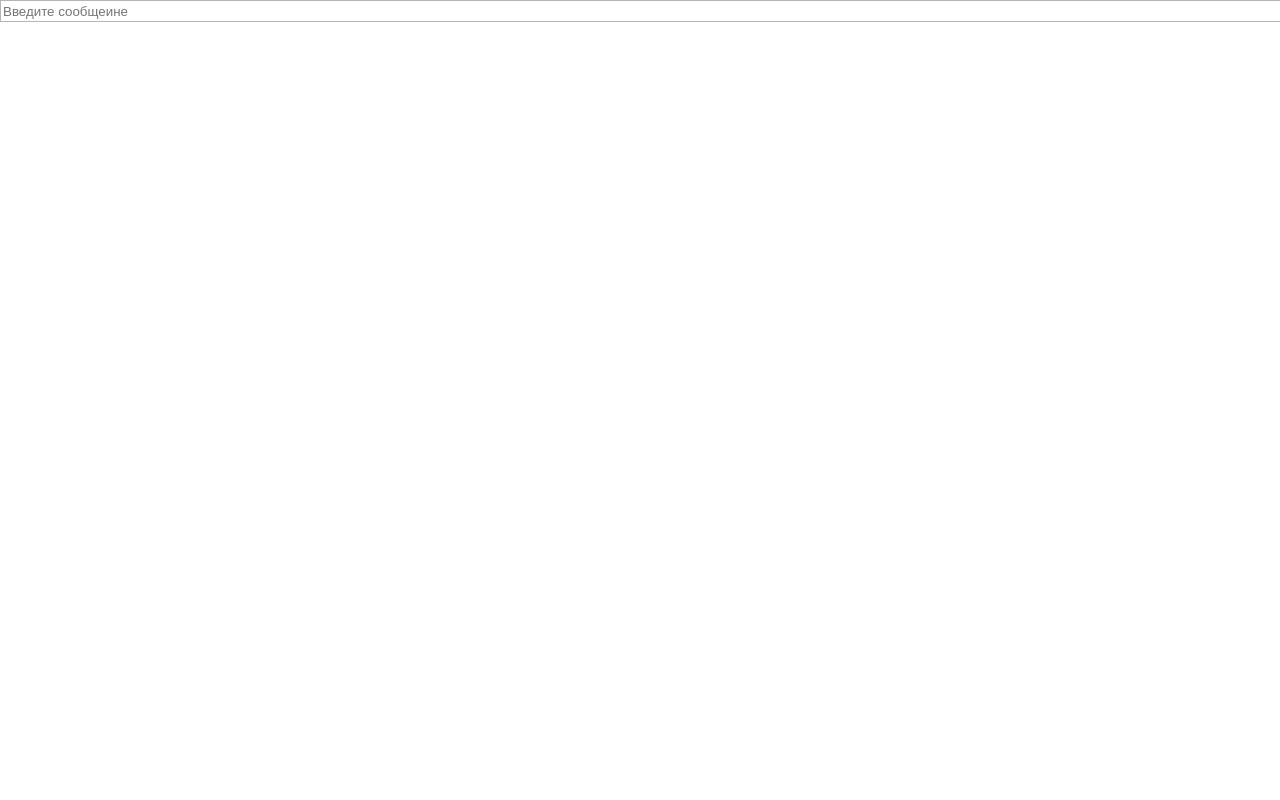
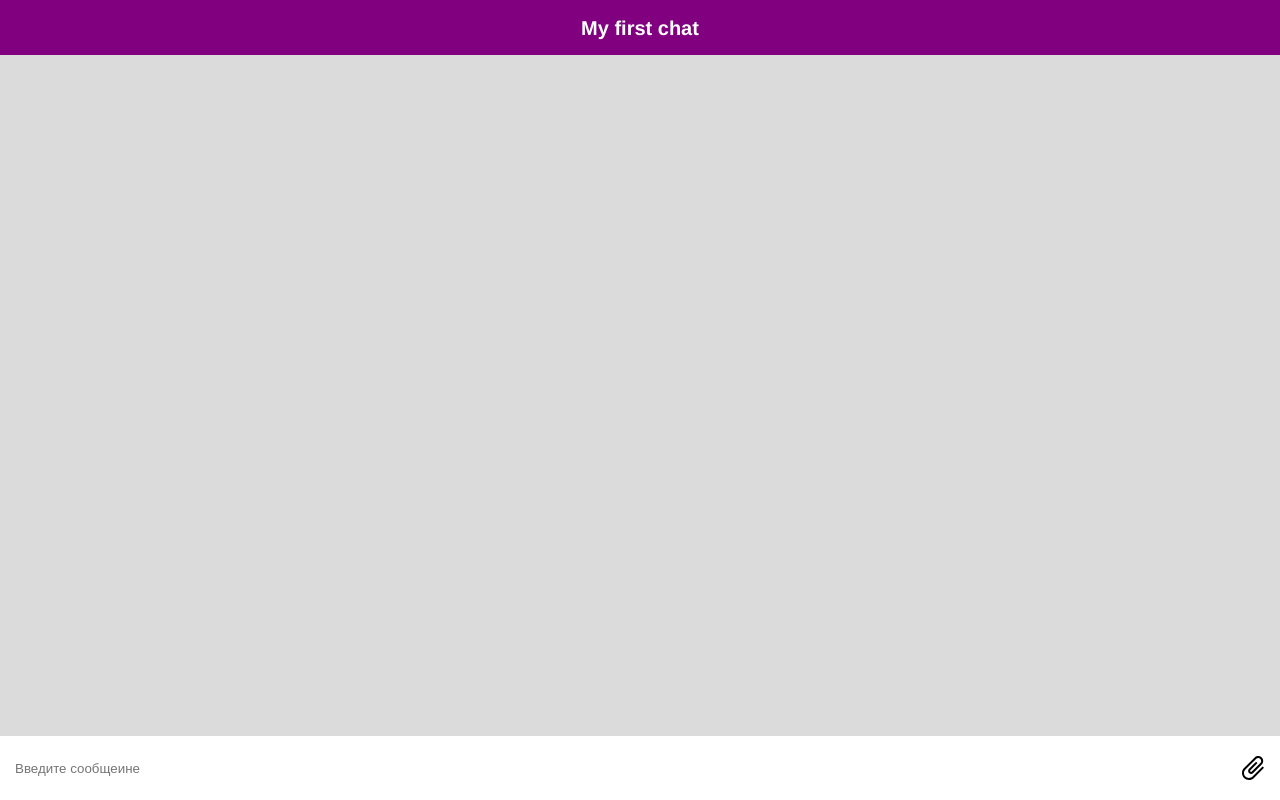
Before and after one commit to morgunovmi/2019-2-Track-Frontend-M-Morgunov, a website built with webpack: page web-components/src/index.html in a window 1280 px wide. Built offline with nearby package versions, Linux system fonts and the light colour scheme.

Commit message:
Basic design of the page

```diff
--- a/web-components/src/components/FormInput.js
+++ b/web-components/src/components/FormInput.js
@@ -2,18 +2,46 @@
 const template = document.createElement('template');
 template.innerHTML = `
     <style>
+
         input {
+            padding: 20px 15px 20px 15px;
             border: 0;
             outline: none;
             width: calc(100% - 2px);
         }
 
         :host {
-            display: inline-block;
-            border: 1px solid rgba(25, 25, 25, 0.32);
+          display: inline-block;
+          border: 0px solid rgba(25, 25, 25, 0.32);
         }
+
+        .message-space {
+          flex-grow 1;
+        }
+
+        div {
+          display: flex;
+          flex-shrink: 0;
+        }
+
+        .attachment-button {
+          background-color: white;
+          position: relative;
+          padding: 20px 15px 20px 15px;
+        }
+
+        .attachment-button:hover svg {
+          fill: red;
+        }
+
     </style>
+    <div class="form-input-container">
     <input type="text">
+    <div class="attachment-button">
+    <svg xmlns="http://www.w3.org/2000/svg" width="24" height="24" viewBox="0 0 24 24"><path d="M21.586 10.461l-10.05 10.075c-1.95 1.949-5.122 1.949-7.071 0s-1.95-5.122 0-7.072l10.628-10.585c1.17-1.17 3.073-1.17 4.243 0 1.169 1.17 1.17 3.072 0 4.242l-8.507 8.464c-.39.39-1.024.39-1.414 0s-.39-1.024 0-1.414l7.093-7.05-1.415-1.414-7.093 7.049c-1.172 1.172-1.171 3.073 0 4.244s3.071 1.171 4.242 0l8.507-8.464c.977-.977 1.464-2.256 1.464-3.536 0-2.769-2.246-4.999-5-4.999-1.28 0-2.559.488-3.536 1.465l-10.627 10.583c-1.366 1.368-2.05 3.159-2.05 4.951 0 3.863 3.13 7 7 7 1.792 0 3.583-.684 4.95-2.05l10.05-10.075-1.414-1.414z"/></svg>
+    </div>
+    </div>
+    </input>
 `;
 
 class FormInput extends HTMLElement {
--- a/web-components/src/components/MessageForm.js
+++ b/web-components/src/components/MessageForm.js
@@ -13,10 +13,12 @@ template.innerHTML = `
         input[type=submit] {
             visibility: collapse;
         }
+
     </style>
     <form>
         <div class="result"></div>
-        <form-input name="message-text" placeholder="Введите сообщеине"></form-input>
+        <form-input name="message-text" placeholder="Введите сообщеине">
+        </form-input>
     </form>
 `;
 
--- a/web-components/src/index.css
+++ b/web-components/src/index.css
@@ -1,5 +1,6 @@
 html {
     box-sizing: border-box;
+    height: 100%;
 }
 
 *,
@@ -9,11 +10,35 @@ html {
 }
 
 body {
+    display: flex;
+    flex-direction: column;
+    align-items: stretch;
+    height: 100%;
     margin: 0;
-    background-color: #fff;
+    background-color: rgb(255, 255, 255);
     color: #333;
-    font-size: 15px;
+    font-size: 20px;
     font-family: Helvetica, Arial, sans-serif;
     font-weight: 400;
     line-height: 20px;
 }
+
+.chat-header {
+    display: flex;
+    align-items: center;
+    justify-content: center;
+    width: 100%;
+    height: 55px;
+    background-color: purple;
+}
+
+.message-space {
+    background-color: rgb(219, 219, 219);
+    flex-grow: 1;
+}
+
+.chat-title {
+    font-family: 'Franklin Gothic Medium', 'Arial Narrow', Arial, sans-serif;
+    color: white;
+    font-weight: bold;
+}
--- a/web-components/src/index.html
+++ b/web-components/src/index.html
@@ -5,6 +5,10 @@
     <title>Create message</title>
 </head>
 <body>
+    <div class="chat-header">
+        <span class="chat-title">My first chat</span>
+    </div>
+    <div class="message-space"></div>
     <message-form action="/">
     </message-form>
 </body>
```
